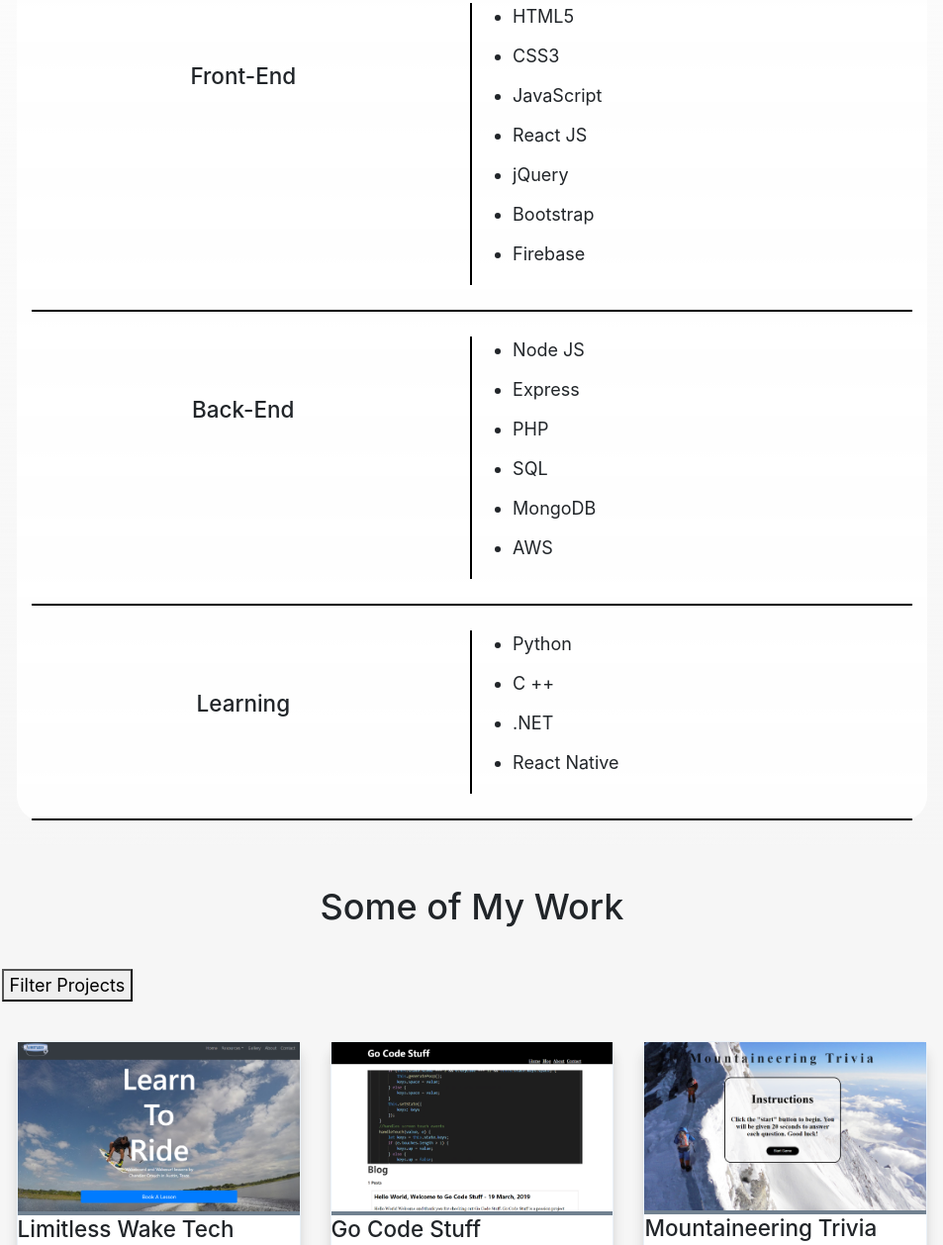
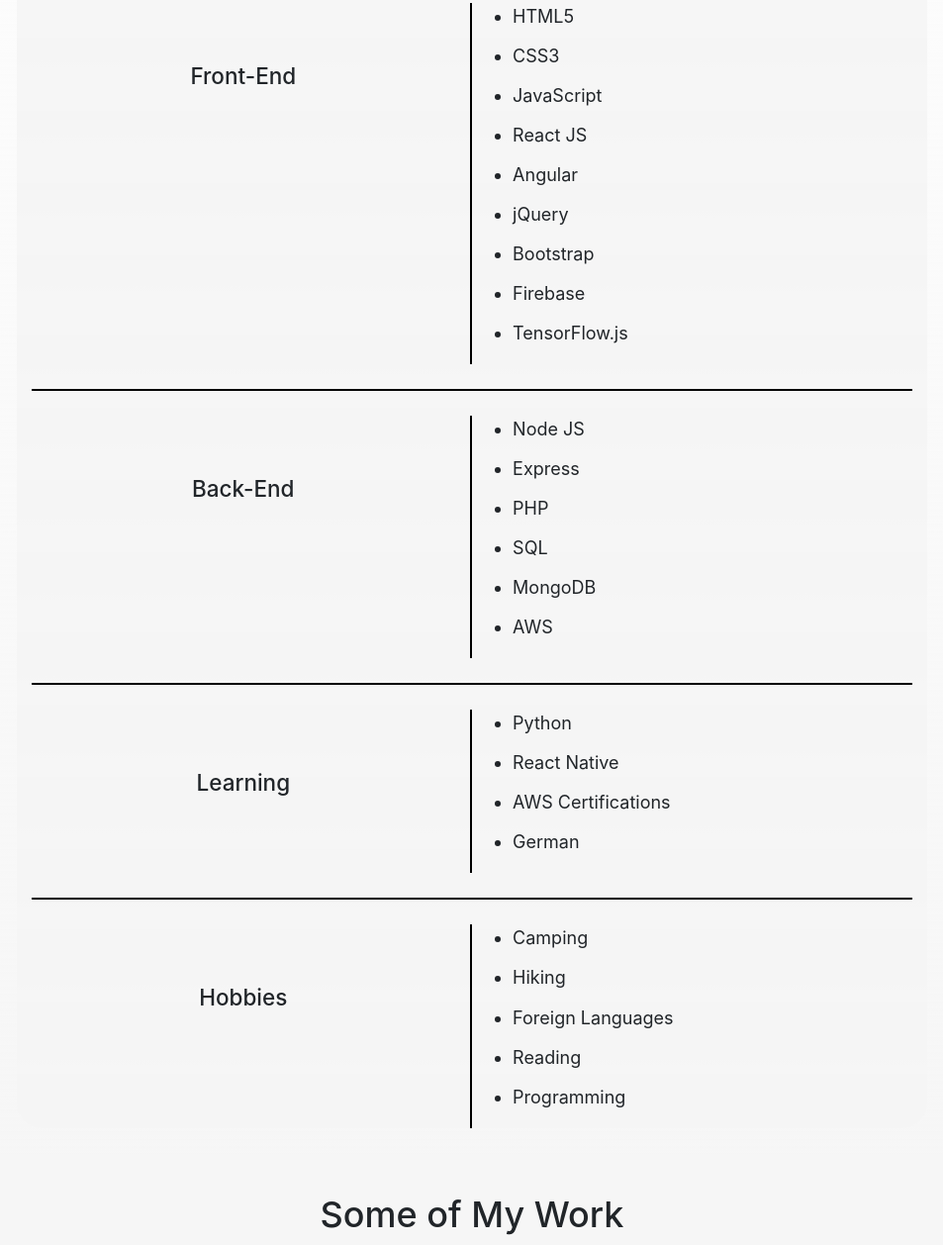
Before and after one commit to jaksik/connor-jaksik-portfolio-v1, a Gatsby site: page / in a window 1280 px wide. Shown: the part 1395-2653 px from the top of the page at 99% size, without its empty margins (163-1116 px from the left). Built offline with nearby package versions, Linux system fonts and the light colour scheme; Gatsby itself is replaced by a stand-in of ours.

Commit message:
added events div, not rendering yet

```diff
--- a/src/components/about.css
+++ b/src/components/about.css
@@ -1,4 +1,10 @@
 #about {
+    margin: 0 auto 0;
+    width: 100%;
+    z-index: 1;
+}
+
+#events {
     margin: 0 auto 0;
     width: 100%;
     z-index: 1;
--- a/src/components/skill-section.js
+++ b/src/components/skill-section.js
@@ -1,13 +1,18 @@
 import React from "react"
 import { Container, Row, Col } from 'reactstrap'
 import data from "../data/skill-data.json"
+import "./skills.css"
 
-const skillContainer = () => (
+const skillContainer = () => {
+    let counter = 0;
+    return (
     <div className="skill-section">
-        <Container style={{ background: `rgba(255, 255, 255, 0.9)`, borderRadius: `25px`, marginBottom: `25px` }}>
+        <Container style={{ background: `rgba(246, 246, 246, 0.9)`, borderRadius: `25px`, marginBottom: `25px` }}>
 
             <h2>Technical Skills</h2>
-            {data.map(category => (
+            {data.map((category, index) => {
+                console.log(data.length)
+                return (
                     <>
                         <Row>
                             <Col xs="6" style={{ borderRight: `2px solid black` }}>
@@ -21,12 +26,14 @@
                                 </ul>
                             </Col>
                         </Row>
-                    <div style={{ margin: `25px 0px`, borderBottom: `2px solid black` }}></div>
+                        <div className={((index + 1) < data.length ? "bottom-border" : "")} style={{ margin: `25px 0px`}}></div>
                     </>
-            ))}
+                )
+            }
+            )}
 
         </Container>
     </div>
-)
+)}
 
 export default skillContainer
--- /dev/null
+++ b/src/components/skills.css
@@ -0,0 +1,3 @@
+.bottom-border {
+    border-bottom: 2px solid black;
+}
--- a/src/data/skill-data.json
+++ b/src/data/skill-data.json
@@ -1,7 +1,7 @@
 [
     {
         "title": "Front-End",
-        "items": ["HTML5", "CSS3", "JavaScript", "React JS", "jQuery", "Bootstrap", "Firebase"]
+        "items": ["HTML5", "CSS3", "JavaScript", "React JS", "Angular", "jQuery", "Bootstrap", "Firebase", "TensorFlow.js"]
     },
     {
         "title": "Back-End",
@@ -9,6 +9,10 @@
     },
     {
         "title": "Learning",
-        "items": ["Python", "C ++", ".NET", "React Native"]
+        "items": ["Python", "React Native", "AWS Certifications", "German"]
+    },
+    {
+        "title": "Hobbies",
+        "items": ["Camping", "Hiking", "Foreign Languages", "Reading", "Programming" ]
     }
 ]
```
Also changed, not shown: src/components/about-section.js (+10 -0 lines). Lines whose indentation alone changed are shown as unchanged.
